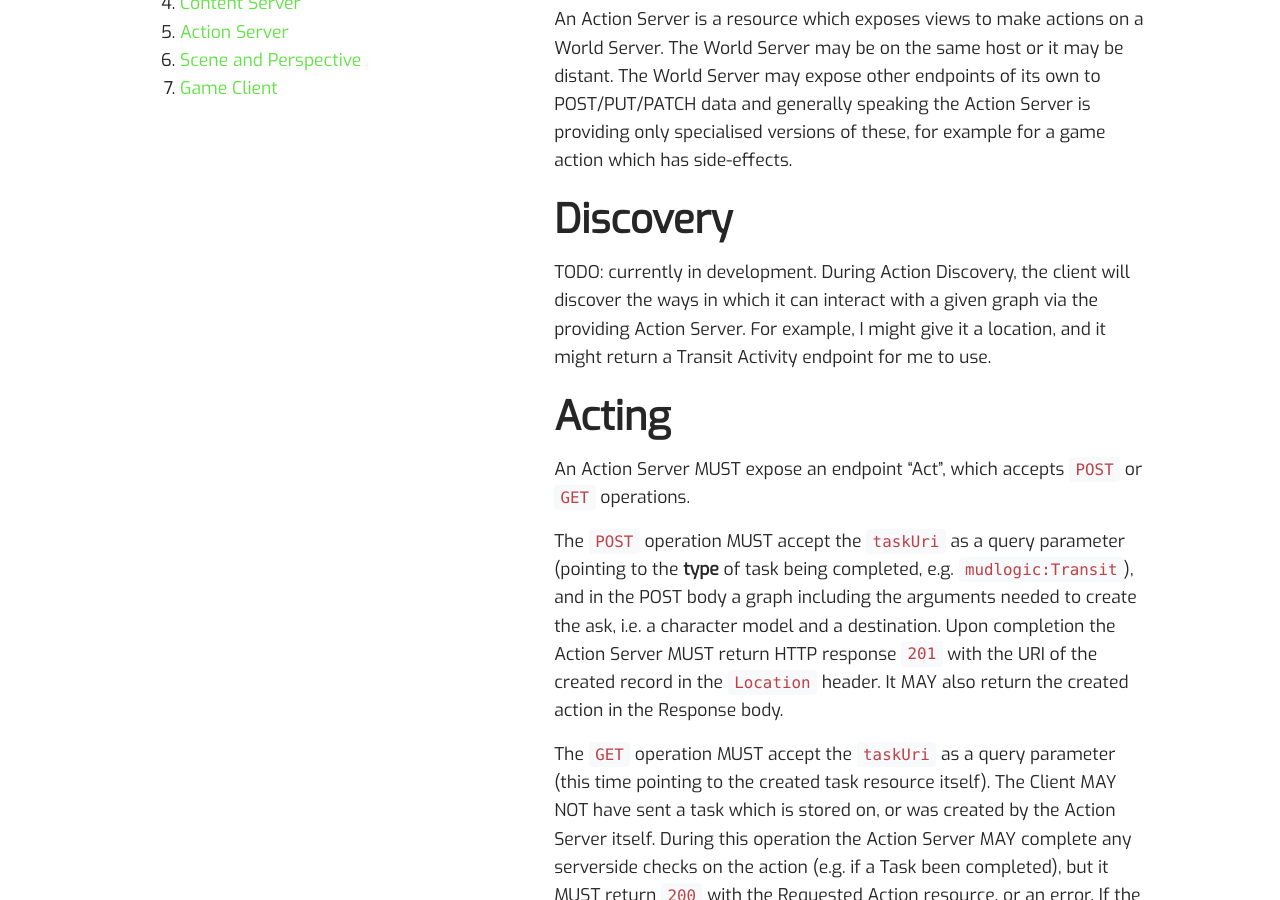
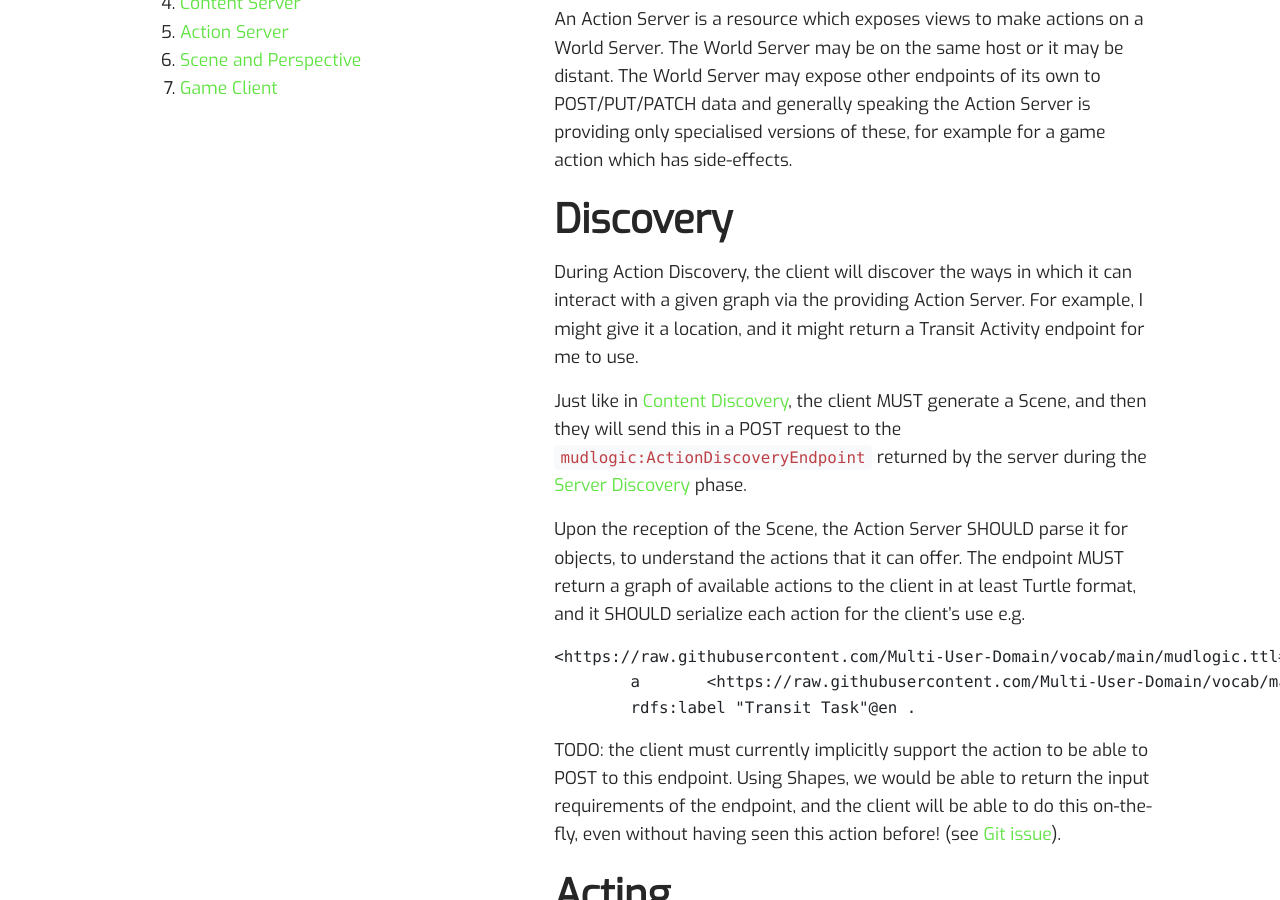
Before and after one commit to Multi-User-Domain/Multi-User-Domain.github.io, a Jekyll site: the page built from _docs/05-action-server.md, in a window 1280 px wide and 900 px high, scrolled down 553 px. Built offline with Jekyll 4.4.1, drawn with Linux system fonts in a browser that asks for light colours; nearby versions of some CDN libraries.

Commit message:
added Action Discovery documentation

````diff
--- a/_docs/05-action-server.md
+++ b/_docs/05-action-server.md
@@ -12,7 +12,19 @@ An Action Server is a resource which exposes views to make actions on a World Se
 
 # Discovery
 
-TODO: currently in development. During Action Discovery, the client will discover the ways in which it can interact with a given graph via the providing Action Server. For example, I might give it a location, and it might return a Transit Activity endpoint for me to use.
+During Action Discovery, the client will discover the ways in which it can interact with a given graph via the providing Action Server. For example, I might give it a location, and it might return a Transit Activity endpoint for me to use.
+
+Just like in [Content Discovery]({{ 'docs/04-content-server' | relative_url }}), the client MUST generate a Scene, and then they will send this in a POST request to the `mudlogic:ActionDiscoveryEndpoint` returned by the server during the [Server Discovery]({{ 'docs/02-server-discovery' | relative_url }}) phase.
+
+Upon the reception of the Scene, the Action Server SHOULD parse it for objects, to understand the actions that it can offer. The endpoint MUST return a graph of available actions to the client in at least Turtle format, and it SHOULD serialize each action for the client's use e.g.
+
+```
+<https://raw.githubusercontent.com/Multi-User-Domain/vocab/main/mudlogic.ttl#Transit>
+        a       <https://raw.githubusercontent.com/Multi-User-Domain/vocab/main/mudlogic.ttl#Task> ;
+        rdfs:label "Transit Task"@en .
+```
+
+TODO: the client must currently implicitly support the action to be able to POST to this endpoint. Using Shapes, we would be able to return the input requirements of the endpoint, and the client will be able to do this on-the-fly, even without having seen this action before! (see [Git issue](https://github.com/Multi-User-Domain/mud-jena/issues/44)).
 
 # Acting
 
````
